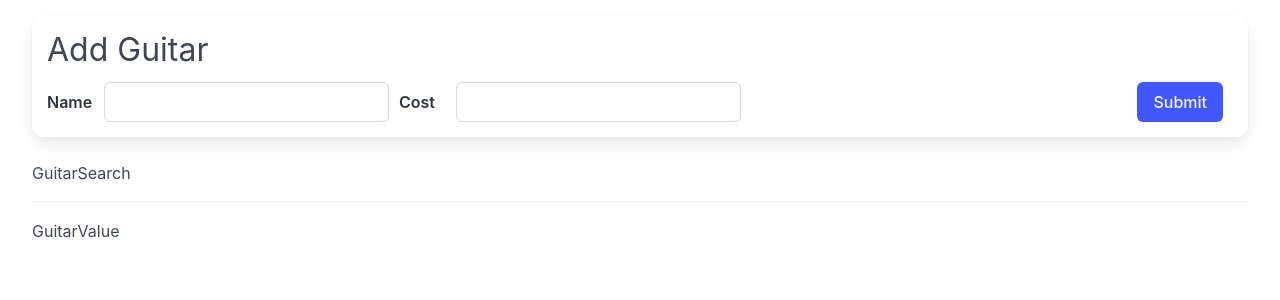
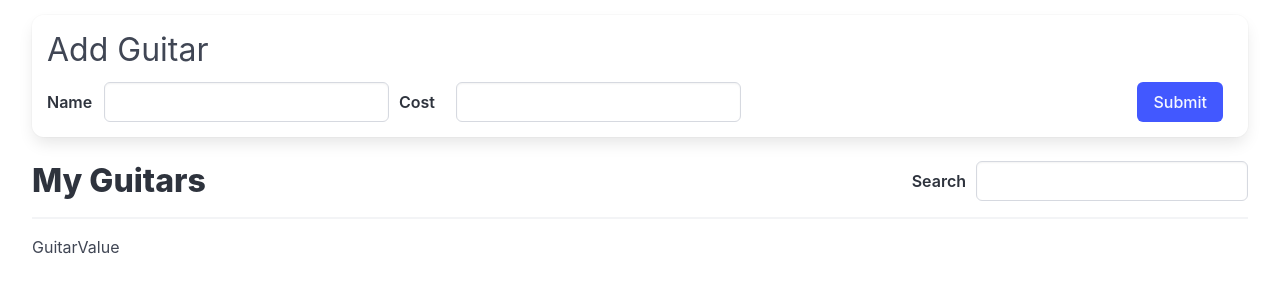
Before and after one commit to bycarlosgamez/react-redux-demo, a React (Vite) app: page / in a window 1280 px wide. Shown: the top 300 px of the page. Built offline with nearby package versions, Linux system fonts and the light colour scheme.

Commit message:
added component functionlality

```diff
--- a/src/components/GuitarSearch.jsx
+++ b/src/components/GuitarSearch.jsx
@@ -1,5 +1,29 @@
+import { useDispatch, useSelector } from 'react-redux';
+import { changeSearchTerm } from '../store';
+
 function GuitarSearch() {
-  return <div>GuitarSearch</div>;
+  const dispatch = useDispatch();
+  const searchTerm = useSelector((state) => {
+    return state.guitars.searchTerm;
+  });
+
+  const handleSearchTermChange = (e) => {
+    dispatch(changeSearchTerm(e.target.value));
+  };
+
+  return (
+    <div className='list-header'>
+      <h3 className='title is-3'>My Guitars</h3>
+      <div className='search field is-horizontal'>
+        <label className='label'>Search</label>
+        <input
+          className='input'
+          value={searchTerm}
+          onChange={handleSearchTermChange}
+        />
+      </div>
+    </div>
+  );
 }
 
 export default GuitarSearch;
```
